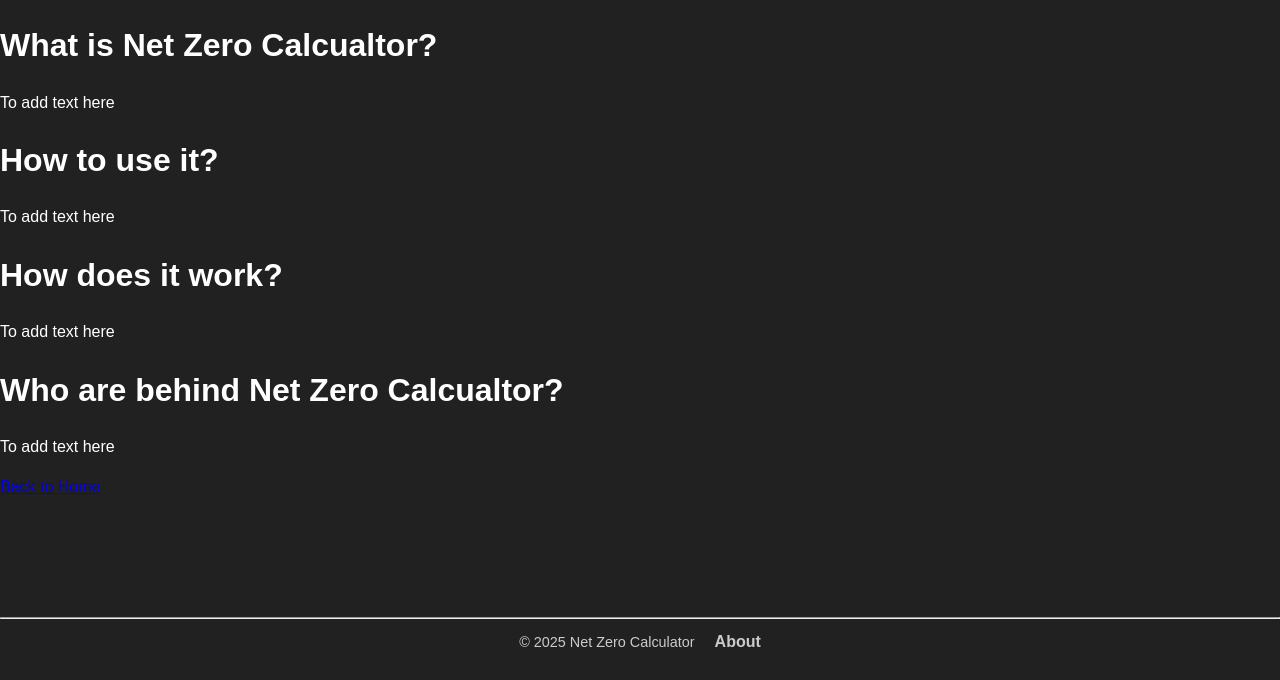
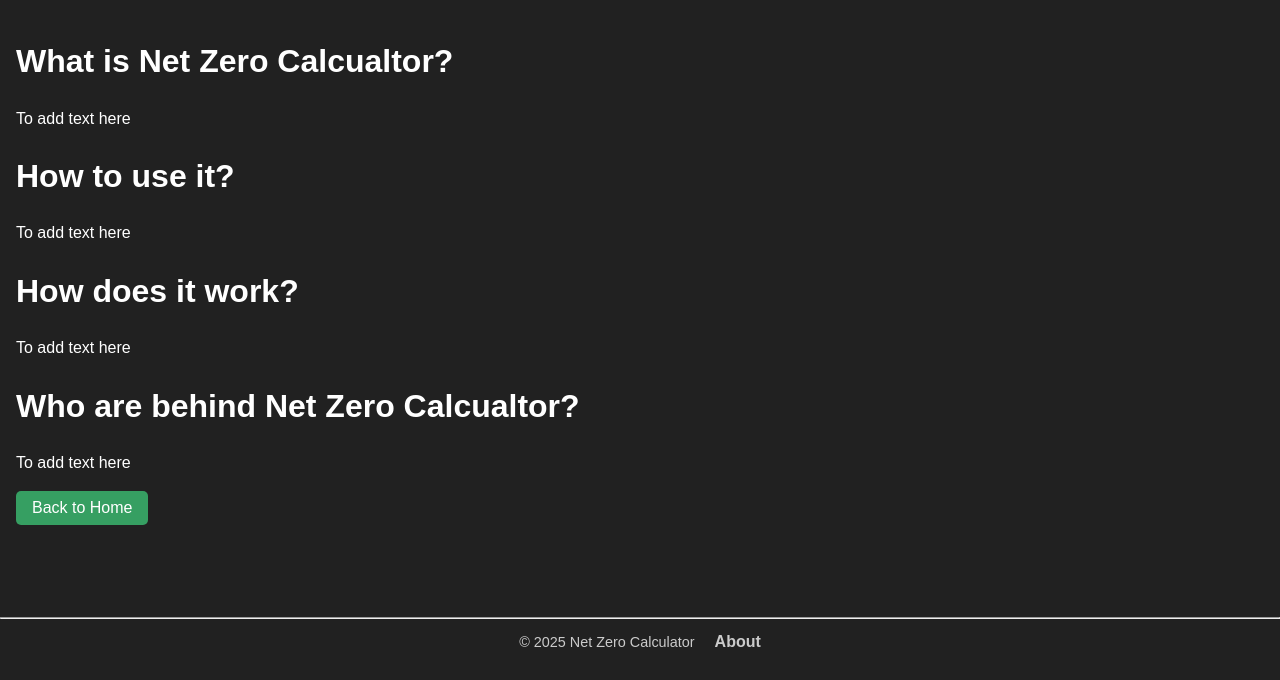
Before and after one commit to KusaiAlMalt/Net-Zero-Calculator, a Django app: page /about in a window 1280 px wide. Shown: the part 120-800 px from the top of the page. Run offline with Django 5.2, Linux system fonts and the light colour scheme.

Commit message:
style: interactive buttons

```diff
--- a/static/style.css
+++ b/static/style.css
@@ -22,6 +22,7 @@ html, body{
 
 main{
     flex: 1;
+    margin: 1rem;
 }
 
 body{
@@ -30,6 +31,25 @@ body{
     font-family: var(--font-family);
     line-height: var(--line-height);
 }
+
+body h3{
+    color: var(--color-text-accent);
+}
+
+button{
+    background-color: var(--color-primary);
+    color: var(--color-text);
+    border: none;
+    padding: 0.5rem 1rem;
+    border-radius: 5px;
+    cursor: pointer;
+    font-size: 1rem;
+    transition: background-color 0.3s ease-in-out;
+}
+button:hover{
+    background-color: var(--color-primary-accent);
+}
+
 
 header{
     display: flex;
@@ -64,6 +84,10 @@ nav{
     color: var(--color-primary-accent);
 }
 
+.text-center{
+    text-align: center;
+}
+
 
 footer {
     margin-top: auto;
--- a/templates/about.html
+++ b/templates/about.html
@@ -13,5 +13,5 @@
     <p>To add text here</p>
     <h1>Who are behind Net Zero Calcualtor?</h1>
     <p>To add text here</p>
-    <a href="/">Back to Home</a>
+    <a href="/"><button>Back to Home</button></a>
 {% endblock %}
--- a/templates/manual.html
+++ b/templates/manual.html
@@ -17,8 +17,7 @@
 
         <button type="submit">Submit</button>
     </form>
-    <br><br>
-
-    <a href="/">Back to Home</a>
+    <br>
+    <a href="/"><button>Back to Home</button></a>
 
 {% endblock %}
--- a/templates/results.html
+++ b/templates/results.html
@@ -6,5 +6,5 @@
 {% block content %}
     <h3>Results</h3>
     <p>{{ results }}</p>
-    <a href="/">Back to Home</a>
+    <a href="/"><button>Back to Home</button></a>
 {% endblock %}
```
